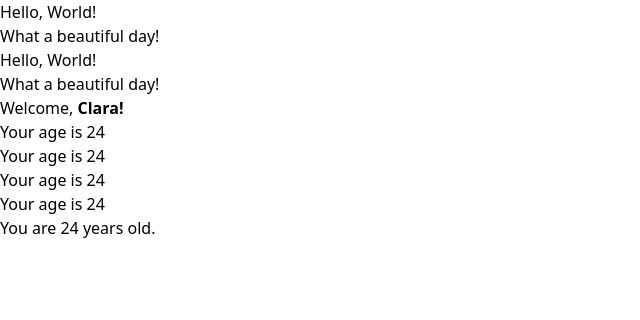
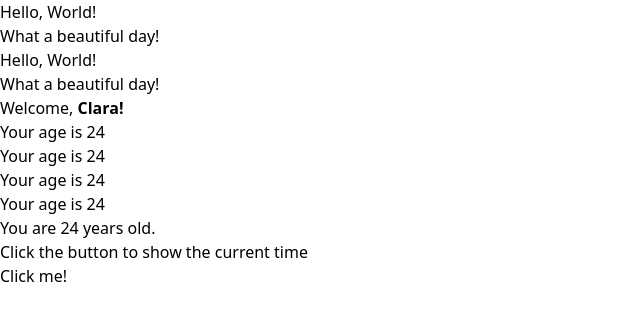
Before and after one commit to SaraBlue17/EserciziReact, a React (Vite) app: page / in a window 1280 px wide. Shown: the top 320 px of the page, without its empty margins (0-640 px from the left). Built offline with nearby package versions, Linux system fonts and the light colour scheme; the HTML template or start-up script is replaced by a standard one.

Commit message:
Alert Clock

```diff
--- /dev/null
+++ b/src/AlertClock.jsx
@@ -0,0 +1,14 @@
+export default function AlertClock() {
+  function handleButtonClick() {
+    const now = new Date();
+
+    alert(`The current time is ${now.toLocaleTimeString()}`);
+  }
+
+  return (
+    <div>
+      <p>Click the button to show the current time</p>
+      <button onClick={handleButtonClick}>Click me!</button>
+    </div>
+  );
+}
--- a/src/App.jsx
+++ b/src/App.jsx
@@ -1,15 +1,22 @@
 import HelloWorld from "./HelloWorld";
 import Welcome from "./Welcome";
+import AlertClock from "./AlertClock";
 
 const name = "Clara";
 const age = 24;
 
 export default function App() {
+  function handleButtonClick() {
+    const now = new Date();
+
+    alert(`The current time is ${now.toLocaleTimeString()}`);
+  }
   return (
     <div>
       <HelloWorld />
       <HelloWorld />
       <Welcome name={name} age={age} />
+      <AlertClock onClick={handleButtonClick} />
     </div>
   );
 }
```
